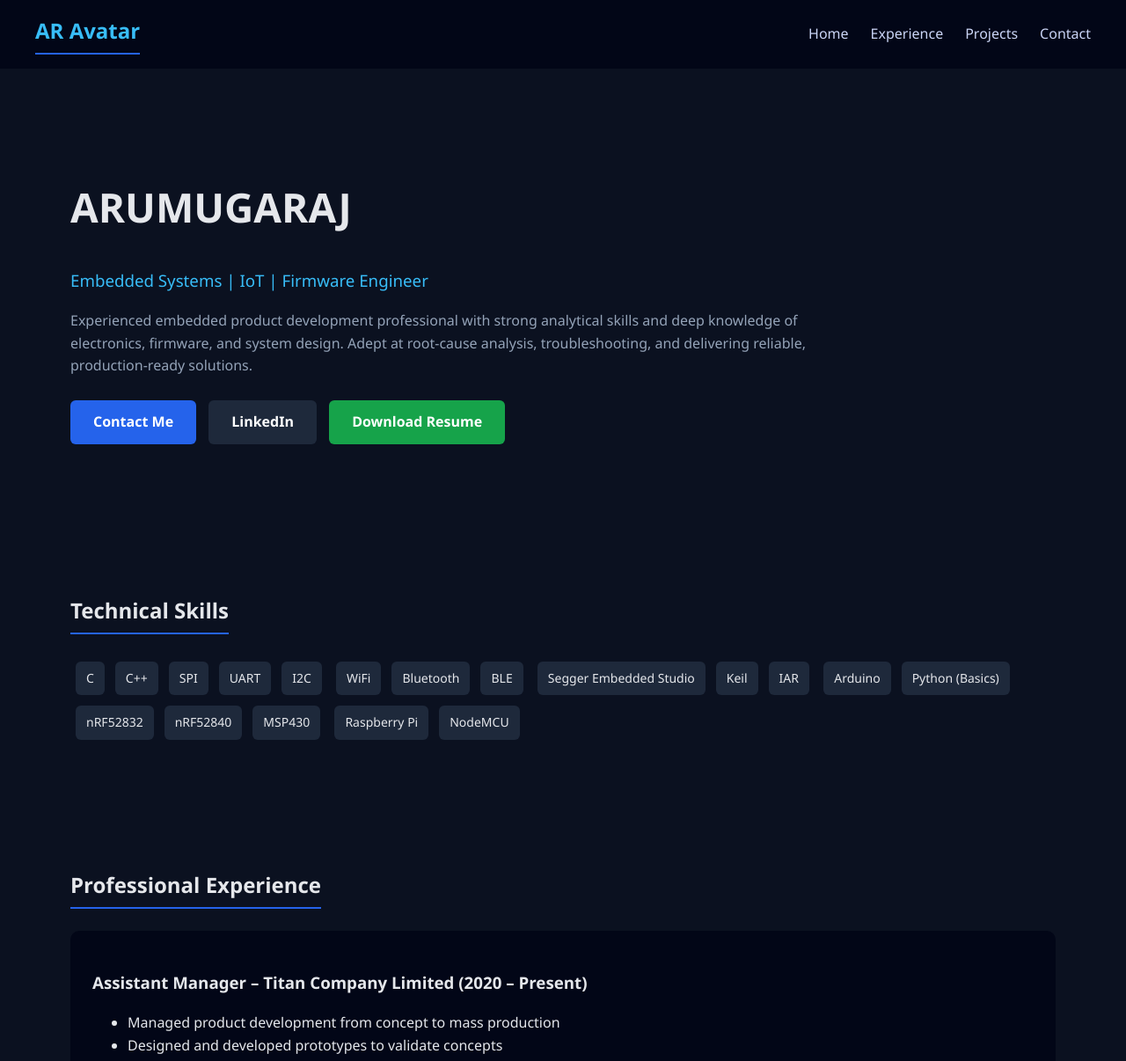
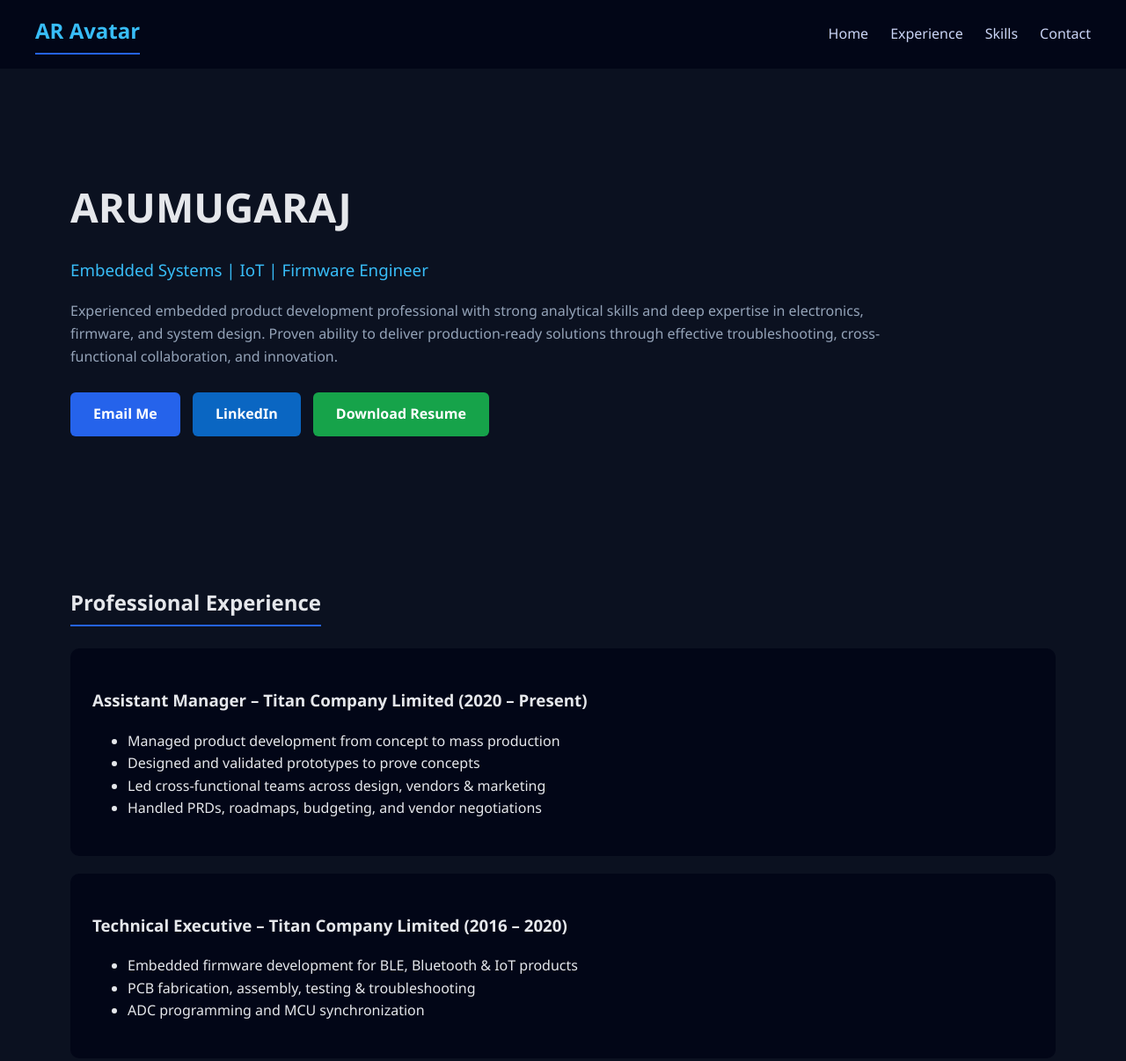
Before and after one commit to arumugarajraj2021/Arumugarajr, a plain HTML site: page index.html in a window 1280 px wide. Shown: the top 1206 px of the page at 88% size. Drawn offline with Linux system fonts and the light colour scheme.

Commit message:
Update index.html

```diff
--- a/index.html
+++ b/index.html
@@ -2,7 +2,7 @@
 <html lang="en">
 <head>
   <meta charset="UTF-8">
-  <title>Arumugaraj | Portfolio</title>
+  <title>Arumugaraj | Embedded & IoT Engineer</title>
   <meta name="viewport" content="width=device-width, initial-scale=1.0">
 
   <style>
@@ -15,6 +15,7 @@
       line-height: 1.6;
     }
 
+    /* NAVBAR */
     nav {
       display: flex;
       justify-content: space-between;
@@ -24,7 +25,10 @@
       position: sticky;
       top: 0;
     }
-    nav h2 { color: #38bdf8; margin: 0; }
+    nav h2 {
+      color: #38bdf8;
+      margin: 0;
+    }
     nav ul {
       list-style: none;
       display: flex;
@@ -32,28 +36,43 @@
       margin: 0;
       padding: 0;
     }
-    nav a { color: #cbd5f5; text-decoration: none; }
+    nav a {
+      text-decoration: none;
+      color: #cbd5f5;
+      font-weight: 500;
+    }
 
+    /* HERO */
     header {
       padding: 90px 40px;
       max-width: 1200px;
       margin: auto;
     }
-    header h1 { font-size: 46px; }
-    header h3 { color: #38bdf8; font-weight: 500; }
-    header p { max-width: 900px; color: #94a3b8; }
+    header h1 {
+      font-size: 46px;
+      margin-bottom: 5px;
+    }
+    header h3 {
+      color: #38bdf8;
+      font-weight: 500;
+    }
+    header p {
+      max-width: 950px;
+      color: #94a3b8;
+      margin-top: 20px;
+    }
 
     .btn {
       display: inline-block;
       padding: 12px 26px;
-      margin: 10px 10px 0 0;
+      margin: 12px 10px 0 0;
       border-radius: 6px;
       text-decoration: none;
       font-weight: 600;
-      color: #fff;
+      color: white;
     }
-    .btn-primary { background: #2563eb; }
-    .btn-secondary { background: #1e293b; }
+    .btn-email { background: #2563eb; }
+    .btn-linkedin { background: #0a66c2; }
     .btn-resume { background: #16a34a; }
 
     section {
@@ -61,11 +80,19 @@
       margin: auto;
       padding: 60px 40px;
     }
+
     h2 {
       border-bottom: 2px solid #2563eb;
       display: inline-block;
       padding-bottom: 6px;
       margin-bottom: 25px;
+    }
+
+    .box {
+      background: #020617;
+      padding: 25px;
+      border-radius: 10px;
+      margin-bottom: 20px;
     }
 
     .skills span {
@@ -75,13 +102,6 @@
       margin: 6px;
       border-radius: 6px;
       font-size: 14px;
-    }
-
-    .box {
-      background: #020617;
-      padding: 25px;
-      border-radius: 10px;
-      margin-bottom: 20px;
     }
 
     footer {
@@ -100,32 +120,68 @@
 <nav>
   <h2>AR Avatar</h2>
   <ul>
-    <li><a href="#">Home</a></li>
-    <li><a href="#">Experience</a></li>
-    <li><a href="#">Projects</a></li>
-    <li><a href="#">Contact</a></li>
+    <li><a href="#home">Home</a></li>
+    <li><a href="#experience">Experience</a></li>
+    <li><a href="#skills">Skills</a></li>
+    <li><a href="#contact">Contact</a></li>
   </ul>
 </nav>
 
 <!-- HERO -->
-<header>
+<header id="home">
   <h1>ARUMUGARAJ</h1>
   <h3>Embedded Systems | IoT | Firmware Engineer</h3>
 
   <p>
     Experienced embedded product development professional with strong analytical
-    skills and deep knowledge of electronics, firmware, and system design.
-    Adept at root-cause analysis, troubleshooting, and delivering reliable,
-    production-ready solutions.
+    skills and deep expertise in electronics, firmware, and system design.
+    Proven ability to deliver production-ready solutions through effective
+    troubleshooting, cross-functional collaboration, and innovation.
   </p>
 
-  <a class="btn btn-primary" href="mailto:raj.rgpc9@gmail.com">Contact Me</a>
-  <a class="btn btn-secondary" href="https://linkedin.com/in/arumugaraj-cts-712515211" target="_blank">LinkedIn</a>
-  <a class="btn btn-resume" href="Arumugaraj-Resume.pdf" download>Download Resume</a>
+  <a class="btn btn-email" href="mailto:raj.rgpc9@gmail.com">Email Me</a>
+  <a class="btn btn-linkedin"
+     href="https://linkedin.com/in/arumugaraj-cts-712515211"
+     target="_blank">LinkedIn</a>
+  <a class="btn btn-resume"
+     href="Arumugaraj-Resume.pdf"
+     download>Download Resume</a>
 </header>
 
+<!-- EXPERIENCE -->
+<section id="experience">
+  <h2>Professional Experience</h2>
+
+  <div class="box">
+    <h3>Assistant Manager – Titan Company Limited (2020 – Present)</h3>
+    <ul>
+      <li>Managed product development from concept to mass production</li>
+      <li>Designed and validated prototypes to prove concepts</li>
+      <li>Led cross-functional teams across design, vendors & marketing</li>
+      <li>Handled PRDs, roadmaps, budgeting, and vendor negotiations</li>
+    </ul>
+  </div>
+
+  <div class="box">
+    <h3>Technical Executive – Titan Company Limited (2016 – 2020)</h3>
+    <ul>
+      <li>Embedded firmware development for BLE, Bluetooth & IoT products</li>
+      <li>PCB fabrication, assembly, testing & troubleshooting</li>
+      <li>ADC programming and MCU synchronization</li>
+    </ul>
+  </div>
+
+  <div class="box">
+    <h3>Engineer – Aqua Sub Engineering (2012 – 2013)</h3>
+    <ul>
+      <li>Preventive & breakdown maintenance</li>
+      <li>Electrical control panels, PLC wiring & motor control</li>
+    </ul>
+  </div>
+</section>
+
 <!-- SKILLS -->
-<section>
+<section id="skills">
   <h2>Technical Skills</h2>
   <div class="skills">
     <span>C</span><span>C++</span><span>SPI</span><span>UART</span><span>I2C</span>
@@ -134,39 +190,6 @@
     <span>Arduino</span><span>Python (Basics)</span>
     <span>nRF52832</span><span>nRF52840</span><span>MSP430</span>
     <span>Raspberry Pi</span><span>NodeMCU</span>
-  </div>
-</section>
-
-<!-- EXPERIENCE -->
-<section>
-  <h2>Professional Experience</h2>
-
-  <div class="box">
-    <h3>Assistant Manager – Titan Company Limited (2020 – Present)</h3>
-    <ul>
-      <li>Managed product development from concept to mass production</li>
-      <li>Designed and developed prototypes to validate concepts</li>
-      <li>Led cross-functional teams across design, vendors, and marketing</li>
-      <li>Handled PRDs, roadmaps, budgeting, and vendor negotiations</li>
-    </ul>
-  </div>
-
-  <div class="box">
-    <h3>Technical Executive – Titan Company Limited (2016 – 2020)</h3>
-    <ul>
-      <li>Worked on BLE, Bluetooth, and IoT product architectures</li>
-      <li>Embedded firmware development and hardware integration</li>
-      <li>PCB fabrication, assembly, testing, and troubleshooting</li>
-      <li>ADC programming and MCU synchronization</li>
-    </ul>
-  </div>
-
-  <div class="box">
-    <h3>Engineer – Aqua Sub Engineering (2012 – 2013)</h3>
-    <ul>
-      <li>Preventive and breakdown maintenance</li>
-      <li>Electrical panels, PLC wiring, motor control systems</li>
-    </ul>
   </div>
 </section>
 
@@ -193,10 +216,15 @@
 </section>
 
 <!-- CONTACT -->
-<section>
+<section id="contact">
   <h2>Contact</h2>
   <p>Email: <strong>raj.rgpc9@gmail.com</strong></p>
-  <p>LinkedIn: <a href="https://linkedin.com/in/arumugaraj-cts-712515211" target="_blank">View Profile</a></p>
+  <p>
+    LinkedIn:
+    <a href="https://linkedin.com/in/arumugaraj-cts-712515211" target="_blank">
+      View Profile
+    </a>
+  </p>
 </section>
 
 <footer>
```
